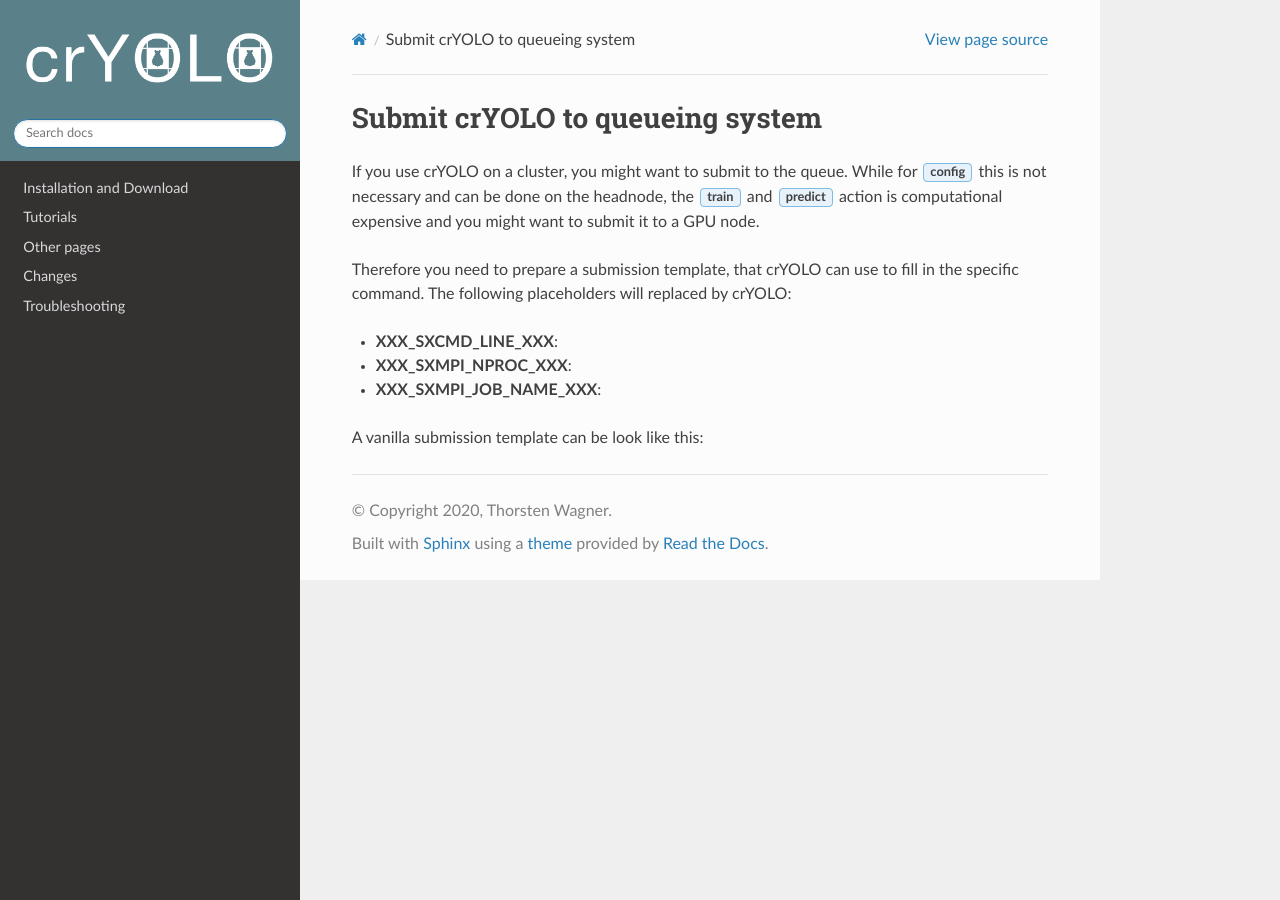
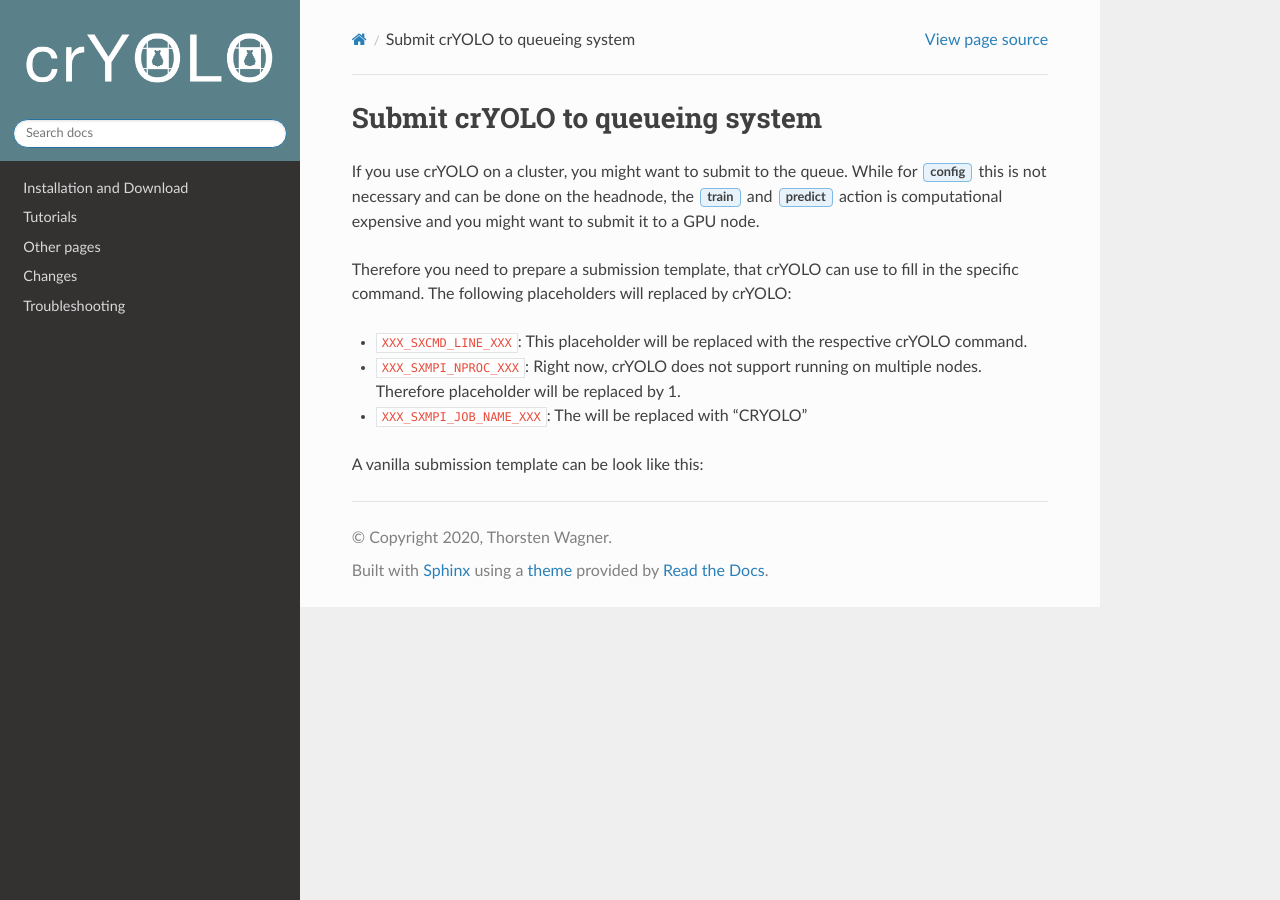
Before and after one commit to MPI-Dortmund/cryolo, a Sphinx documentation site: the page built from source/other/cryolo_submit_job.rst, in a window 1280 px wide. Built offline with Sphinx 7.4.7 and the Read the Docs theme 2.0.0, drawn with Linux system fonts in a browser that asks for light colours.

Commit message:
add queueing system page

```diff
--- a/source/other/cryolo_submit_job.rst
+++ b/source/other/cryolo_submit_job.rst
@@ -8,8 +8,8 @@ If you use crYOLO on a cluster, you might want to submit to the queue. While for
 Therefore you need to prepare a submission template, that crYOLO can use to fill in the specific command. The following placeholders will replaced by crYOLO:
 
 
-* **XXX_SXCMD_LINE_XXX**:
-* **XXX_SXMPI_NPROC_XXX**:
-* **XXX_SXMPI_JOB_NAME_XXX**:
+* :samp:`XXX_SXCMD_LINE_XXX`: This placeholder will be replaced with the respective crYOLO command.
+* :samp:`XXX_SXMPI_NPROC_XXX`: Right now, crYOLO does not support running on multiple nodes. Therefore placeholder will be replaced by 1.
+* :samp:`XXX_SXMPI_JOB_NAME_XXX`: The will be replaced with "CRYOLO"
 
 A vanilla submission template can be look like this:
```
